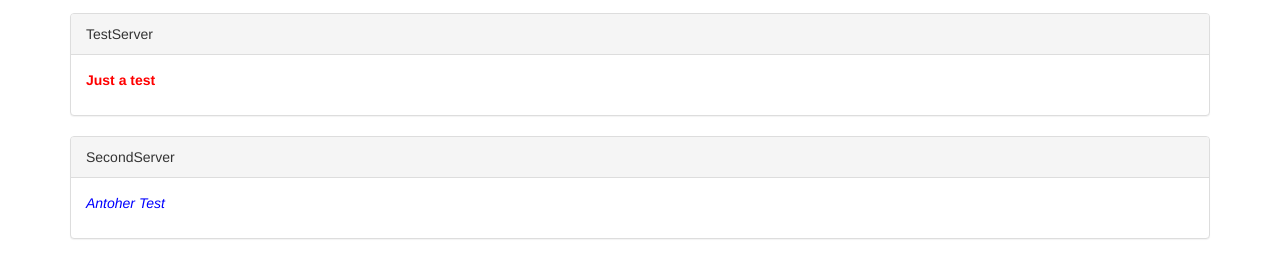
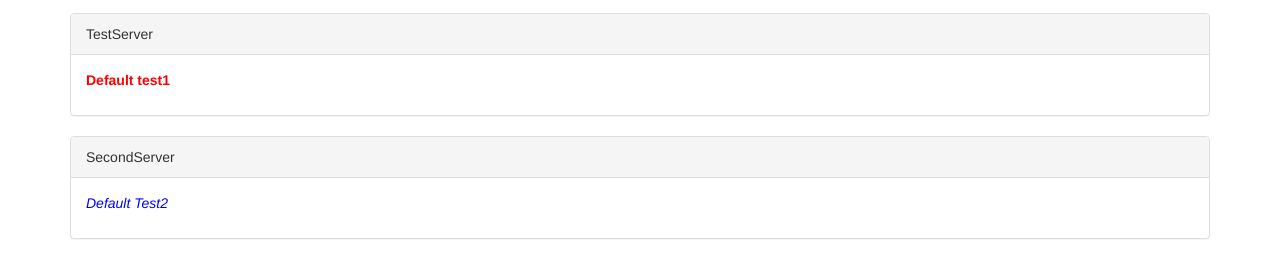
Before and after one commit to hammadsajid786/ng-KO-npx, an Angular app in the folder AngularJs/angular-ch5/: page / in a window 1280 px wide. Shown: the part 230-493 px from the top of the page. Built offline with nearby package versions, Linux system fonts and the light colour scheme.

Commit message:
ng-content directive

```diff
--- a/AngularJs/angular-ch5/src/app/app.component.html
+++ b/AngularJs/angular-ch5/src/app/app.component.html
@@ -13,7 +13,12 @@
     <hr>
     <div class="row">
         <div class="col-xs-12">
-            <app-server-element *ngFor="let serverElement of serverElements" [srvElement]="serverElement"></app-server-element>
+            <app-server-element *ngFor="let serverElement of serverElements" [srvElement]="serverElement">
+                <p>
+                    <strong *ngIf="serverElement.type === 'server'" style="color: red">{{ serverElement.content }}</strong>
+                    <em *ngIf="serverElement.type === 'blueprint'">{{ serverElement.content }}</em>
+                </p>
+            </app-server-element>
         </div>
     </div>
 </div>
--- a/AngularJs/angular-ch5/src/app/app.component.ts
+++ b/AngularJs/angular-ch5/src/app/app.component.ts
@@ -7,8 +7,8 @@ import { Component } from '@angular/core';
 })
 export class AppComponent {
   serverElements = [
-    { type: 'server', name: 'TestServer', content: 'Just a test' },
-    { type: 'blueprint', name: 'SecondServer', content: 'Antoher Test' }
+    { type: 'server', name: 'TestServer', content: 'Default test1' },
+    { type: 'blueprint', name: 'SecondServer', content: 'Default Test2' }
   ];
 
   onServerAdded(serverData: { serverName: string, serverContent: string }) {
--- a/AngularJs/angular-ch5/src/app/cockpit/cockpit.component.ts
+++ b/AngularJs/angular-ch5/src/app/cockpit/cockpit.component.ts
@@ -19,7 +19,6 @@ export class CockpitComponent {
         serverName: nameInput.value,
         serverContent: this.serverContentInput.nativeElement.value
       });
-
   }
 
   onAddBlueprint(nameInput: HTMLInputElement) {
--- a/AngularJs/angular-ch5/src/app/server-element/server-element.component.html
+++ b/AngularJs/angular-ch5/src/app/server-element/server-element.component.html
@@ -1,9 +1,6 @@
 <div class="panel panel-default">
     <div class="panel-heading">{{ element.name }}</div>
     <div class="panel-body">
-        <p>
-            <strong *ngIf="element.type === 'server'" style="color: red">{{ element.content }}</strong>
-            <em *ngIf="element.type === 'blueprint'">{{ element.content }}</em>
-        </p>
+        <ng-content></ng-content>
     </div>
 </div>
```
